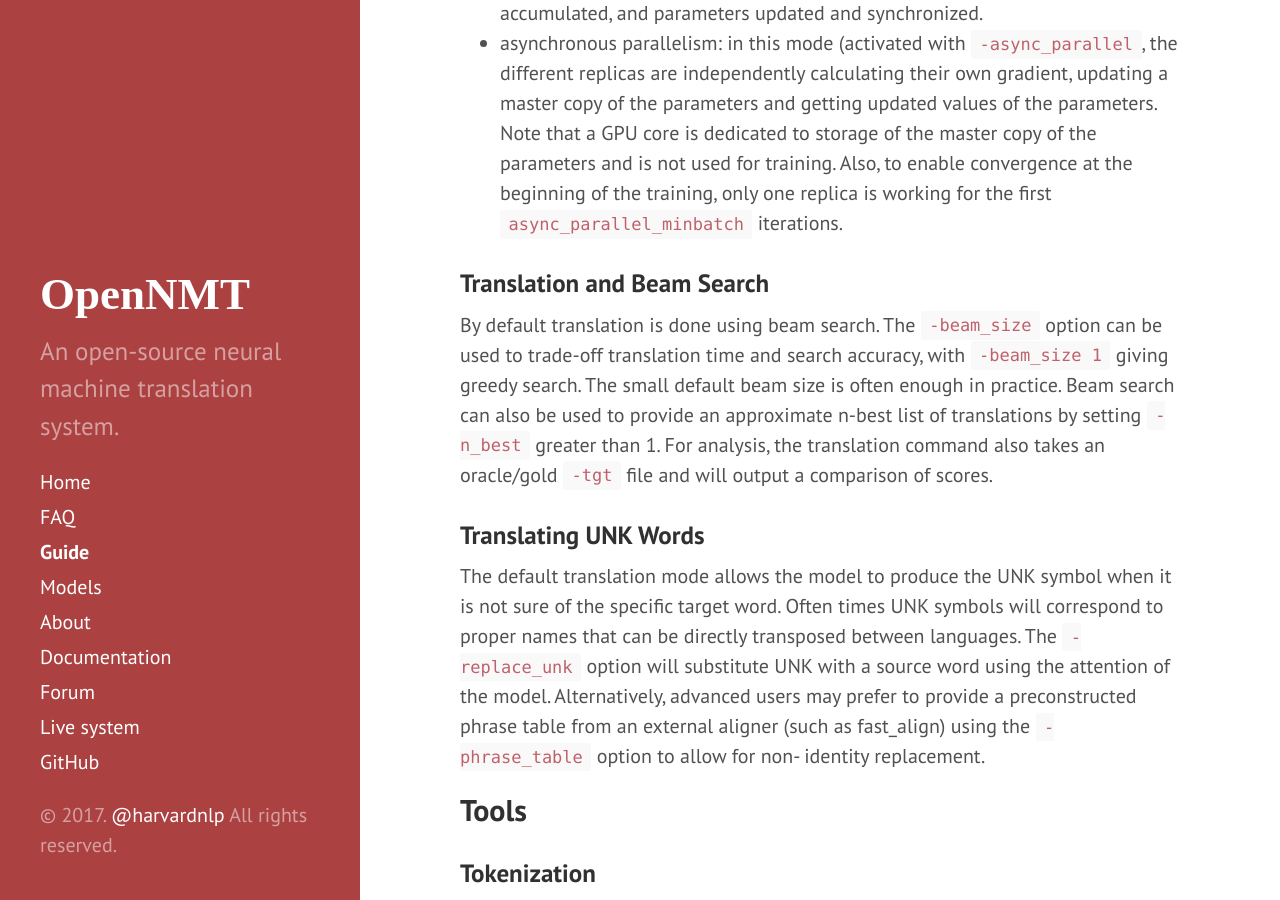
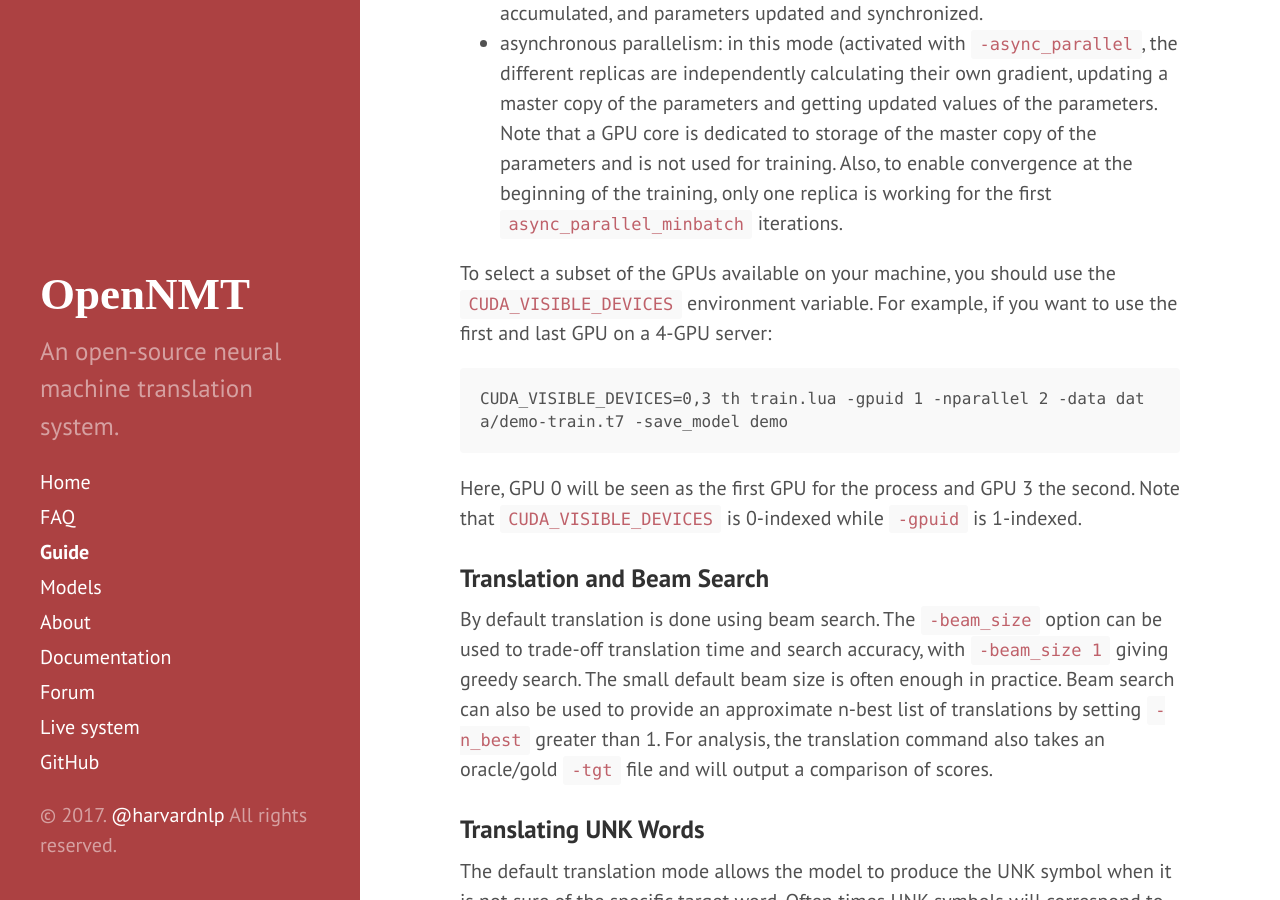
Before and after one commit to OpenNMT/opennmt.github.io, a Jekyll site: the page built from Guide.md, in a window 1280 px wide and 900 px high, scrolled down 6004 px. Built offline with Jekyll 4.4.1, drawn with Linux system fonts in a browser that asks for light colours.

Commit message:
Document the use of CUDA_VISIBLE_DEVICES

````diff
--- a/Guide.md
+++ b/Guide.md
@@ -198,6 +198,16 @@ Note that a GPU core is dedicated to storage of the master copy of the parameter
 for training. Also, to enable convergence at the beginning of the training, only one replica is working for
 the first `async_parallel_minbatch` iterations.
 
+To select a subset of the GPUs available on your machine, you should use the `CUDA_VISIBLE_DEVICES` environment variable.
+For example, if you want to use the first and last GPU on a 4-GPU server:
+
+```
+CUDA_VISIBLE_DEVICES=0,3 th train.lua -gpuid 1 -nparallel 2 -data data/demo-train.t7 -save_model demo
+```
+
+Here, GPU 0 will be seen as the first GPU for the process and GPU 3 the second.
+Note that `CUDA_VISIBLE_DEVICES` is 0-indexed while `-gpuid` is 1-indexed.
+
 ### Translation and Beam Search
 
 By default translation is done using beam search. The `-beam_size`
````
